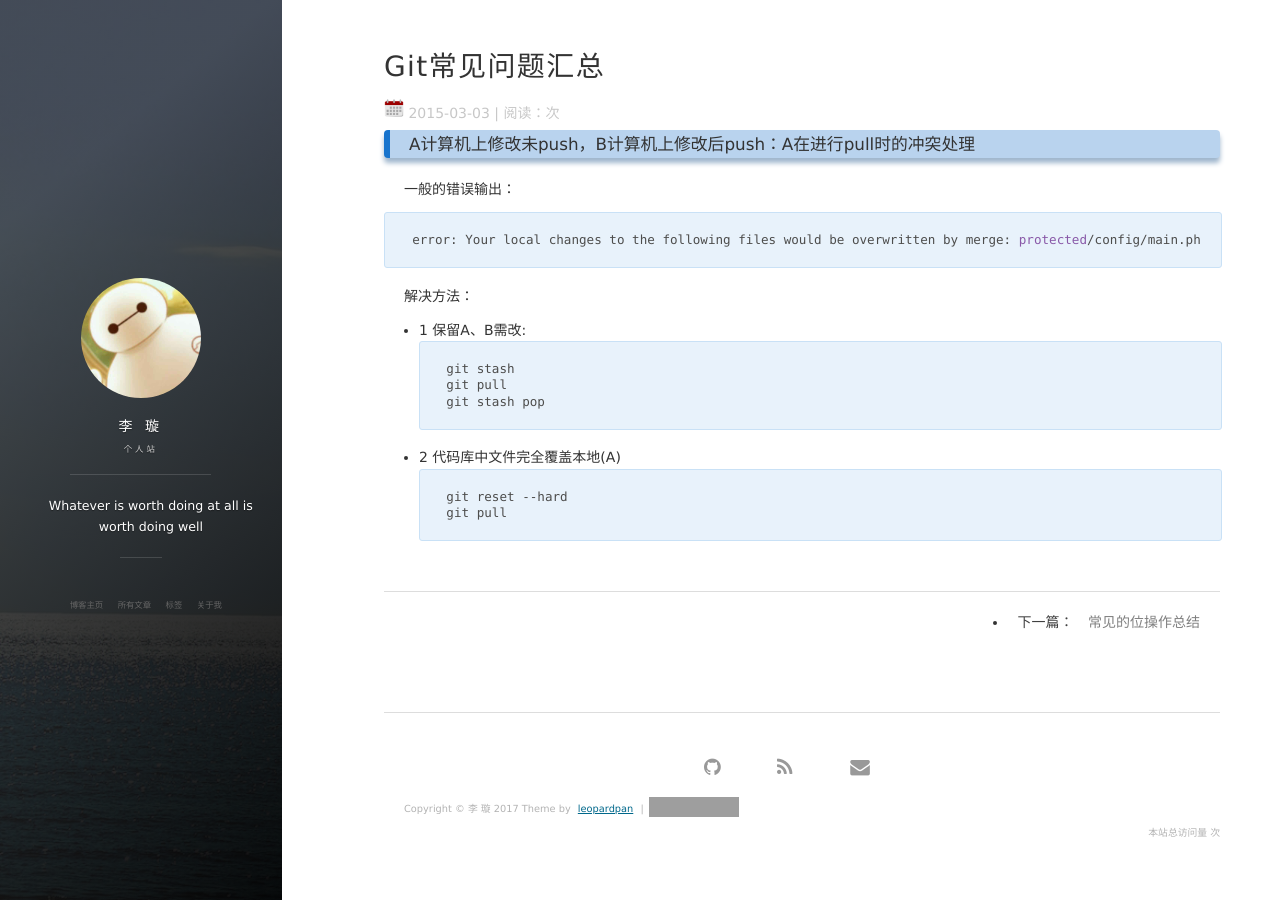
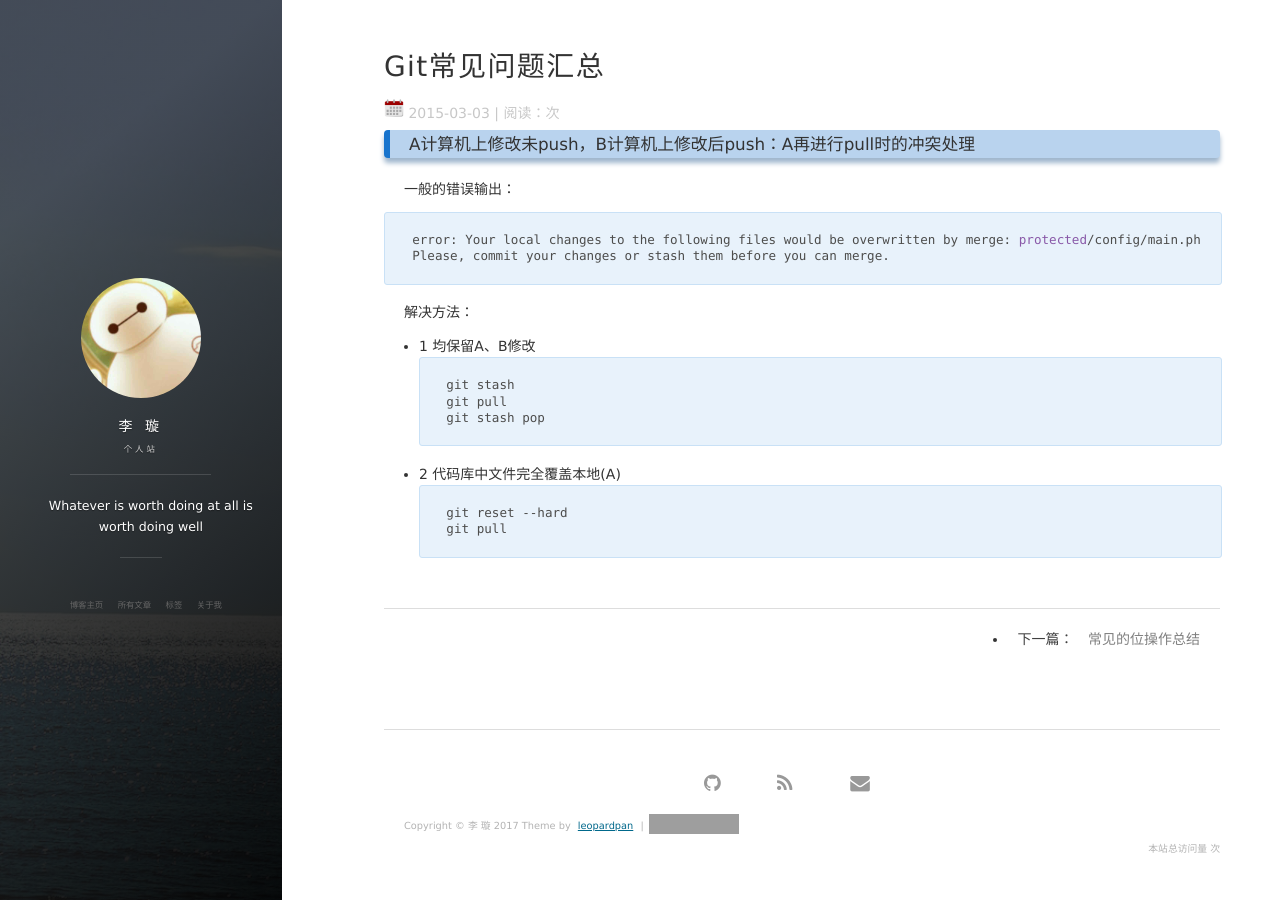
Before and after one commit to leexuan/leexuan.github.io, a Jekyll site: the page built from _posts/2015-04-03-Common Problems of Git.md, in a window 1280 px wide. Built offline with Jekyll 4.4.1, drawn with Linux system fonts in a browser that asks for light colours; nearby versions of some CDN libraries; comment, search, counter and statistics services are not loaded; grey boxes are pictures that could not be loaded.

Commit message:
Modified.

````diff
--- a/_posts/2015-04-03-Common Problems of Git.md
+++ b/_posts/2015-04-03-Common Problems of Git.md
@@ -5,15 +5,16 @@ date: 2015-03-03
 tag: 工具使用
 ---
 
-### A计算机上修改未push，B计算机上修改后push：A在进行pull时的冲突处理
+### A计算机上修改未push，B计算机上修改后push：A再进行pull时的冲突处理
 一般的错误输出：
 
 ```
-error: Your local changes to the following files would be overwritten by merge: protected/config/main.php. Please, commit your changes or stash them before you can merge.
+error: Your local changes to the following files would be overwritten by merge: protected/config/main.php.
+Please, commit your changes or stash them before you can merge.
 ```
 
 解决方法：
-* 1 保留A、B需改:
+* 1 均保留A、B修改
 ```
 git stash
 git pull
````
